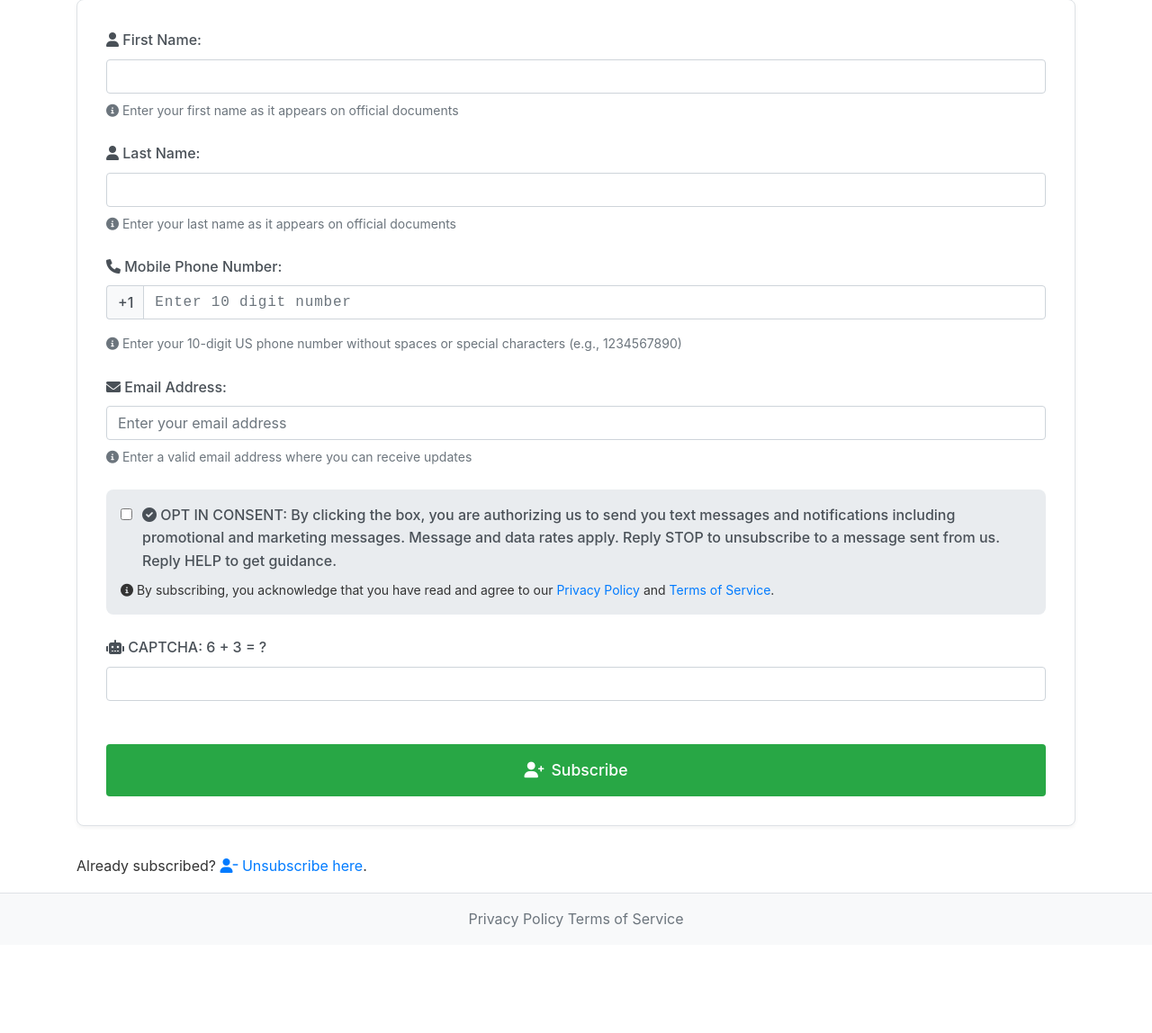
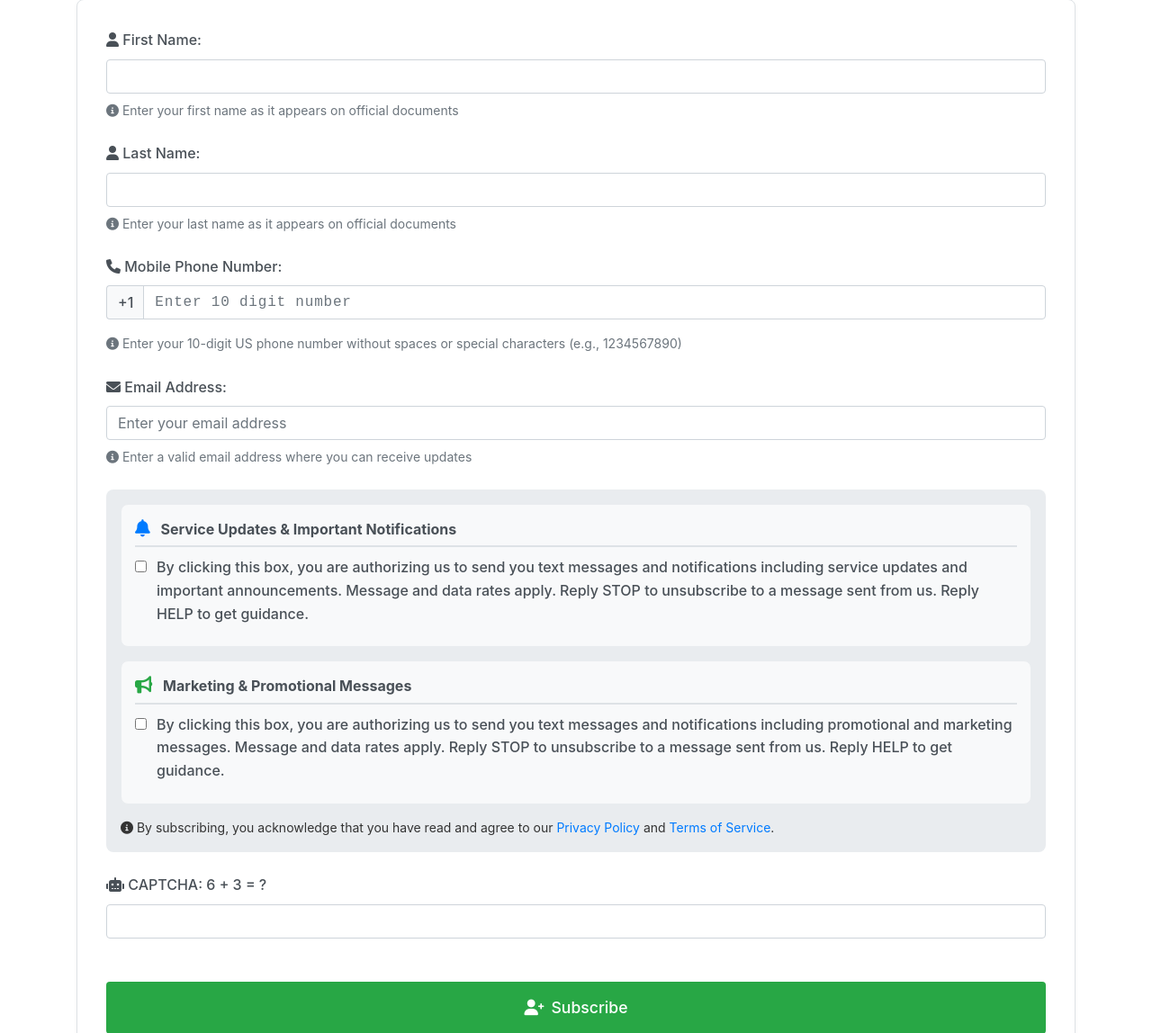
Before and after one commit to aaronkinder/sms, a PHP site: page /subscribe.php in a window 1280 px wide. Shown: the part 408-1556 px from the top of the page at 90% size. Before the commit the page ends 1439 px from the top, so only its background shows below. Run offline with PHP 8.4, Linux system fonts and the light colour scheme; data comes from the database, SQL or seed files in the repository; some libraries are stand-ins or nearby versions.

Commit message:
Separated marketing and notification consent types on the subscribe page.

```diff
--- a/subscribe.php
+++ b/subscribe.php
@@ -18,7 +18,9 @@ if ($_SERVER["REQUEST_METHOD"] == "POST") {
             $last_name = sanitize_input($_POST['last_name']);
             $phone = sanitize_input($_POST['phone']);
             $email = sanitize_input($_POST['email']);
-            $opt_in = isset($_POST['opt_in']) ? 1 : 0;
+            $notification_consent = isset($_POST['notification_consent']) ? 1 : 0;
+            $marketing_consent = isset($_POST['marketing_consent']) ? 1 : 0;
+            $opt_in = ($notification_consent || $marketing_consent) ? 1 : 0;
 
             $formatted_phone = validate_and_format_phone($phone);
             if (!$formatted_phone) {
@@ -41,7 +43,7 @@ if ($_SERVER["REQUEST_METHOD"] == "POST") {
                     $stmt->bind_param("sssss", $first_name, $last_name, $formatted_phone, $email, $ip_address);
 
                     if ($stmt->execute()) {
-                        $message = "<div class='alert alert-success'>Thank you for subscribing to " . htmlspecialchars($companyName) . " marketing messages.</div>";
+                        $message = "<div class='alert alert-success'>Thank you for subscribing to " . htmlspecialchars($companyName) . " messages.</div>";
                         update_submission_time($ip_address);
                     } else {
                         $message = "<div class='alert alert-danger'>Error: " . $stmt->error . "</div>";
@@ -49,7 +51,7 @@ if ($_SERVER["REQUEST_METHOD"] == "POST") {
                     $stmt->close();
                 }
             } else {
-                $message = "<div class='alert alert-danger'>Please confirm that you agree to receive marketing information.</div>";
+                $message = "<div class='alert alert-danger'>Please select at least one type of consent to continue.</div>";
             }
         }
     }
@@ -64,6 +66,26 @@ if ($_SERVER["REQUEST_METHOD"] == "POST") {
     <link href="https://stackpath.bootstrapcdn.com/bootstrap/4.5.2/css/bootstrap.min.css" rel="stylesheet">
     <link href="https://cdnjs.cloudflare.com/ajax/libs/font-awesome/6.0.0/css/all.min.css" rel="stylesheet">
     <link rel="stylesheet" href="css/style.css">
+    <style>
+        .consent-box {
+            border: 1px solid #e9ecef;
+            border-radius: 8px;
+            padding: 15px;
+            margin-bottom: 15px;
+            background-color: #f8f9fa;
+        }
+        .consent-header {
+            font-weight: bold;
+            color: #495057;
+            margin-bottom: 10px;
+            padding-bottom: 5px;
+            border-bottom: 2px solid #dee2e6;
+        }
+        .consent-icon {
+            font-size: 1.2em;
+            margin-right: 8px;
+        }
+    </style>
 </head>
 <body>
     <nav class="navbar">
@@ -150,12 +172,32 @@ if ($_SERVER["REQUEST_METHOD"] == "POST") {
                 </div>
 
                 <div class="legal-agreement">
-                    <div class="form-group form-check mb-2">
-                        <input type="checkbox" class="form-check-input" id="opt_in" name="opt_in" required>
-                        <label class="form-check-label" for="opt_in">
-                            <i class="fas fa-check-circle"></i> OPT IN CONSENT: By clicking the box, you are authorizing us to send you text messages and notifications including promotional and marketing messages. Message and data rates apply. Reply STOP to unsubscribe to a message sent from us. Reply HELP to get guidance.
-                        </label>
+                    <div class="consent-box">
+                        <div class="consent-header">
+                            <i class="fas fa-bell consent-icon text-primary"></i>
+                            Service Updates & Important Notifications
+                        </div>
+                        <div class="form-group form-check mb-2">
+                            <input type="checkbox" class="form-check-input" id="notification_consent" name="notification_consent">
+                            <label class="form-check-label" for="notification_consent">
+                                By clicking this box, you are authorizing us to send you text messages and notifications including service updates and important announcements. Message and data rates apply. Reply STOP to unsubscribe to a message sent from us. Reply HELP to get guidance.
+                            </label>
+                        </div>
                     </div>
+
+                    <div class="consent-box">
+                        <div class="consent-header">
+                            <i class="fas fa-bullhorn consent-icon text-success"></i>
+                            Marketing & Promotional Messages
+                        </div>
+                        <div class="form-group form-check mb-2">
+                            <input type="checkbox" class="form-check-input" id="marketing_consent" name="marketing_consent">
+                            <label class="form-check-label" for="marketing_consent">
+                                By clicking this box, you are authorizing us to send you text messages and notifications including promotional and marketing messages. Message and data rates apply. Reply STOP to unsubscribe to a message sent from us. Reply HELP to get guidance.
+                            </label>
+                        </div>
+                    </div>
+
                     <div class="form-text">
                         <i class="fas fa-info-circle"></i> By subscribing, you acknowledge that you have read and agree to our
                         <a href="privacy_policy.php" target="_blank">Privacy Policy</a> and
```
Also changed, not shown: 1 other file.
